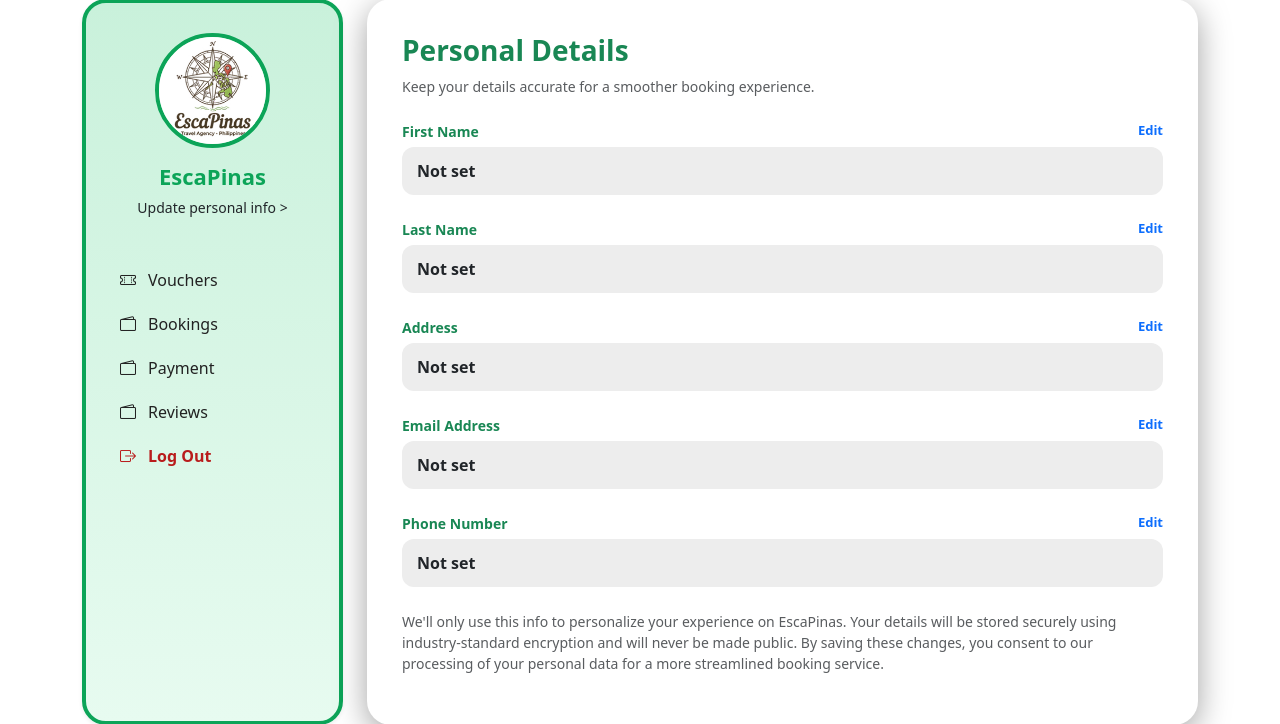
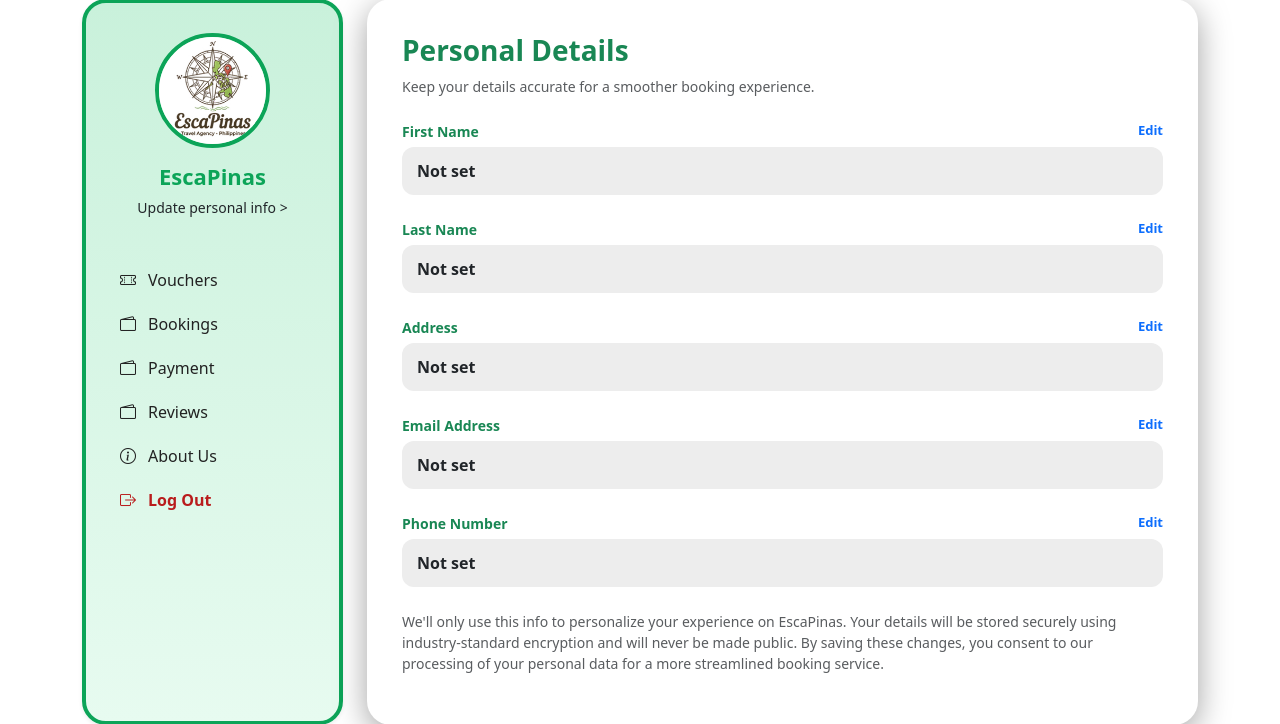
Before and after one commit to garu10/EscaPinas, a PHP site: page /frontend/profile.php in a window 1280 px wide. Shown: the part 129-853 px from the top of the page. Run offline with PHP 8.4, Linux system fonts and the light colour scheme.

Commit message:
fixed side bar, added about

```diff
--- a/frontend/profile.php
+++ b/frontend/profile.php
@@ -46,6 +46,9 @@ $page = $_GET['page'] ?? 'personal';
                         <a href="profile.php?page=review" class="<?= $page == 'review' ? 'fw-bold text-success' : '' ?>">
                             <i class="bi bi-wallet2"></i> Reviews
                         </a>
+                        <a href="about.php">
+                            <i class="bi bi-info-circle"></i> About Us
+                        </a>
                         <a href="login.php" class="logout"><i class="bi bi-box-arrow-right"></i> Log Out</a>
                     </div>
                 </div>
```
